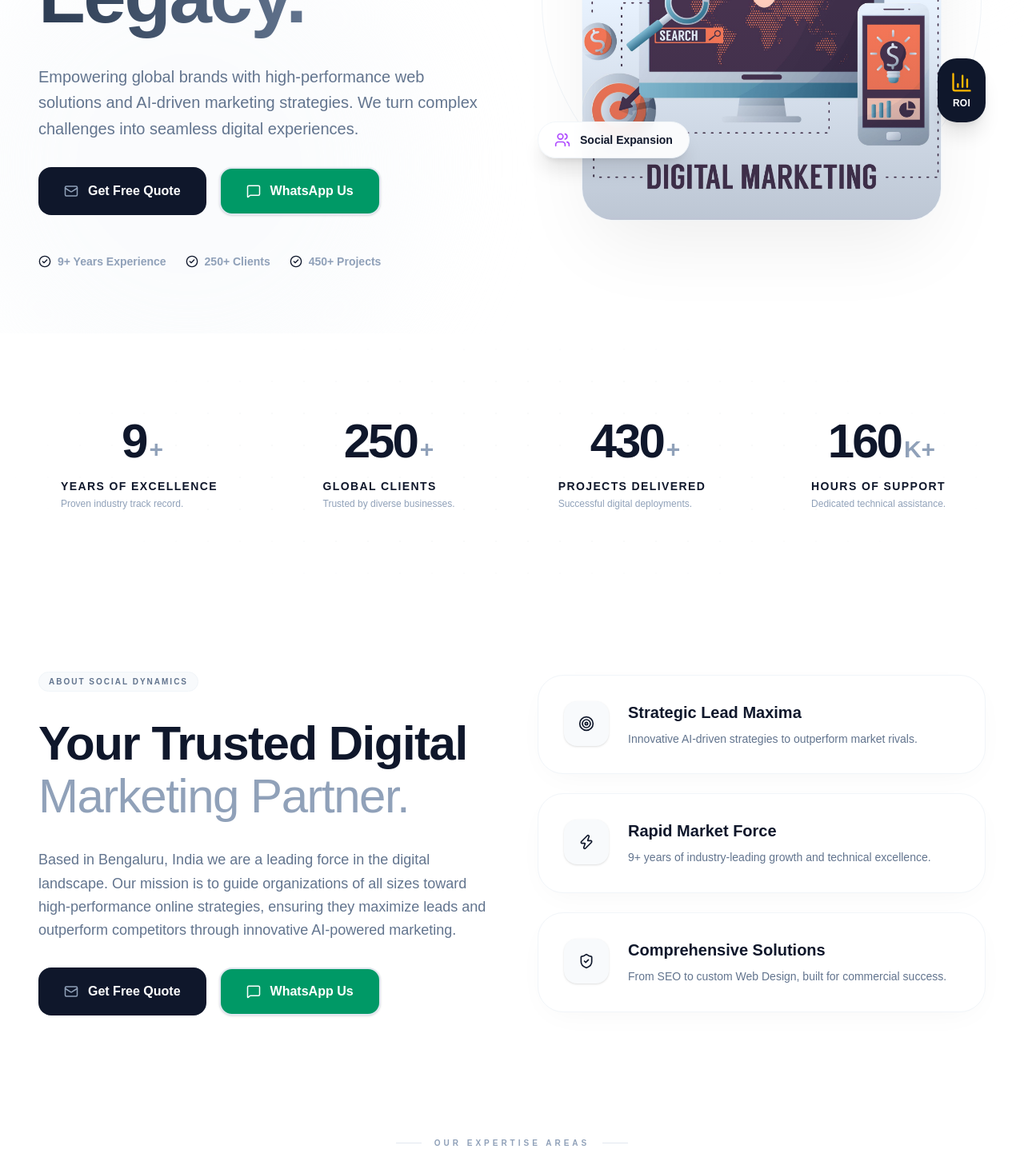
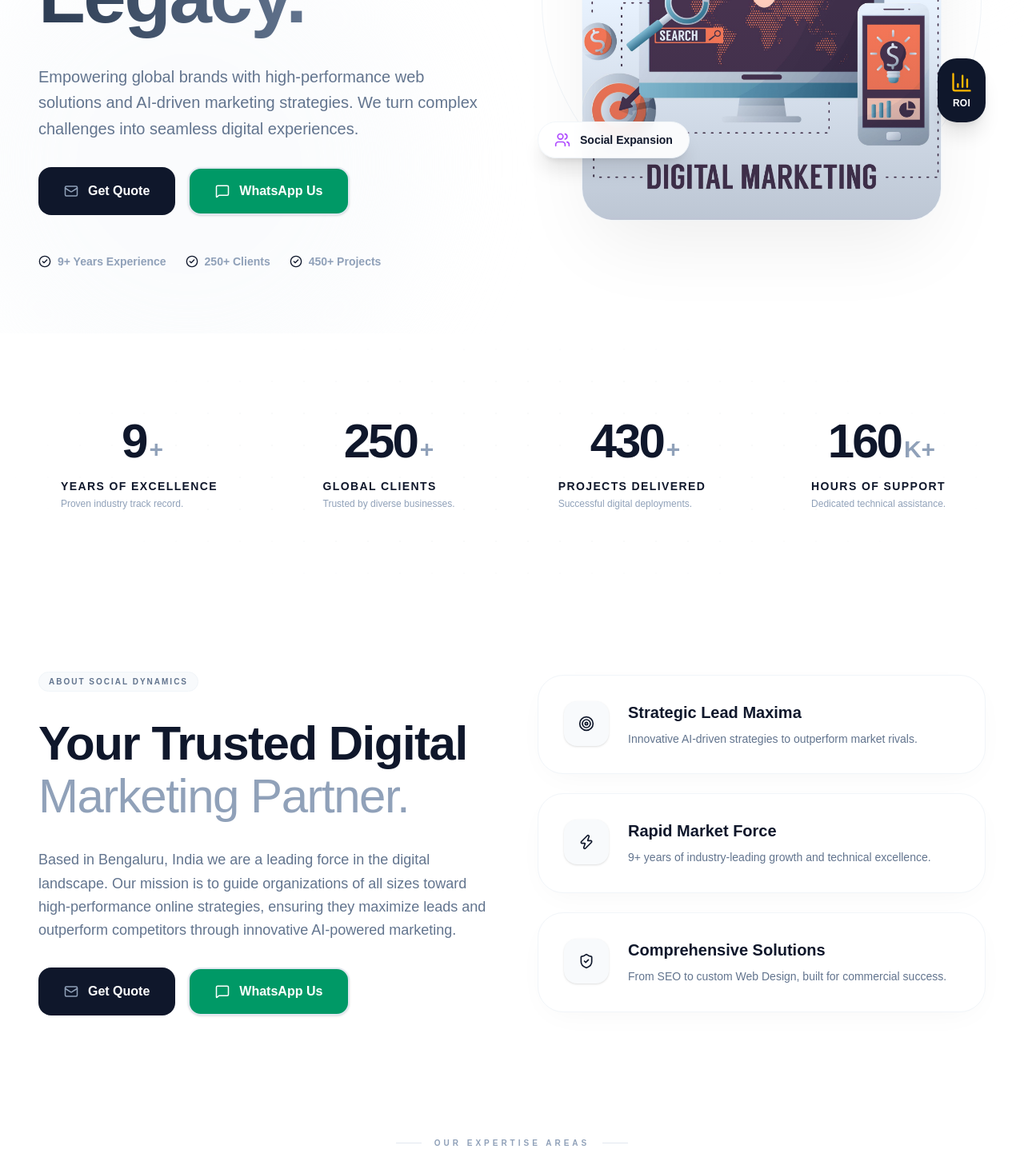
Before and after one commit to rushtamizha/social-dynamics-india, a Next.js app: page / in a window 1280 px wide. Shown: the part 463-1930 px from the top of the page at 80% size. Built offline with nearby package versions, Linux system fonts and the light colour scheme.

Commit message:
update: enterprise UI with Plus Jakarta Sans and Pondy-specific SEO

```diff
--- a/components/About.jsx
+++ b/components/About.jsx
@@ -100,7 +100,7 @@ const About = () => {
                   size={18}
                   className="text-slate-400 group-hover:scale-110 transition-transform"
                 />
-                Get Free Quote
+                Get Quote
 
               </button>
 
--- a/components/Hero.jsx
+++ b/components/Hero.jsx
@@ -117,7 +117,7 @@ const Hero = () => {
                                size={18}
                                className="text-slate-400 group-hover:scale-110 transition-transform"
                              />
-                             Get Free Quote
+                             Get Quote
 
                            </button>
 
```
